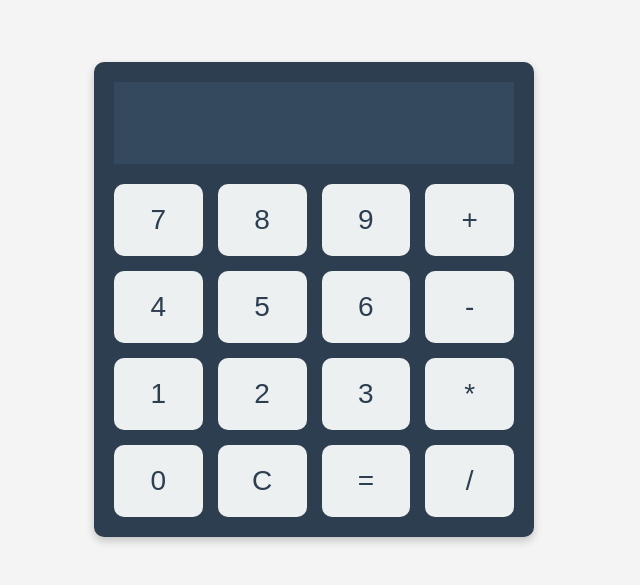
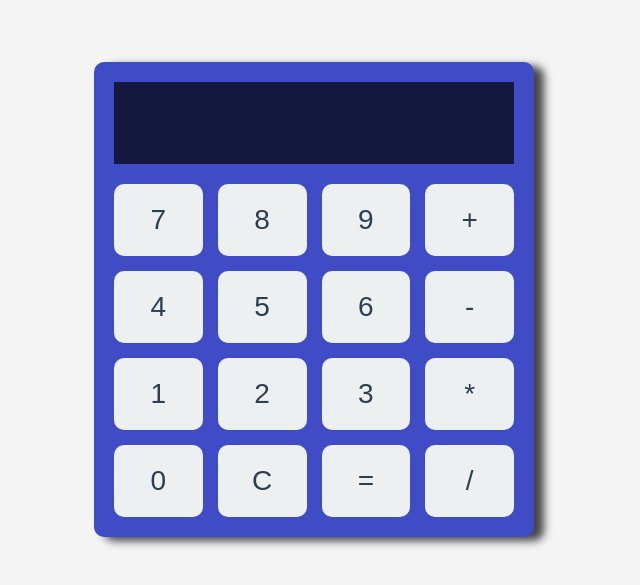
Before and after one commit to Prajyot0710/calculator, a plain HTML site: page index.html in a window 1280 px wide. Shown: the part 101-686 px from the top of the page, without its empty margins (326-966 px from the left). Drawn offline with Linux system fonts and the light colour scheme.

Commit message:
Update styles.css

```diff
--- a/styles.css
+++ b/styles.css
@@ -9,10 +9,10 @@ body {
 }
 
 .calculator {
-    background-color: #2c3e50;
+    background-color: #3f4cc6;
     padding: 20px;
     border-radius: 10px;
-    box-shadow: 0 4px 8px rgba(0, 0, 0, 0.2);
+    box-shadow: 10px 4px 8px rgba(0, 0, 0, 0.717);
     max-width: 400px;
     margin: 0 auto;
     color: white;
@@ -25,7 +25,7 @@ body {
     font-size: 36px;
     text-align: right;
     border: none;
-    background-color: #34495e;
+    background-color: #000000ad;
     outline: none;
     color: #ecf0f1;
 }
```
